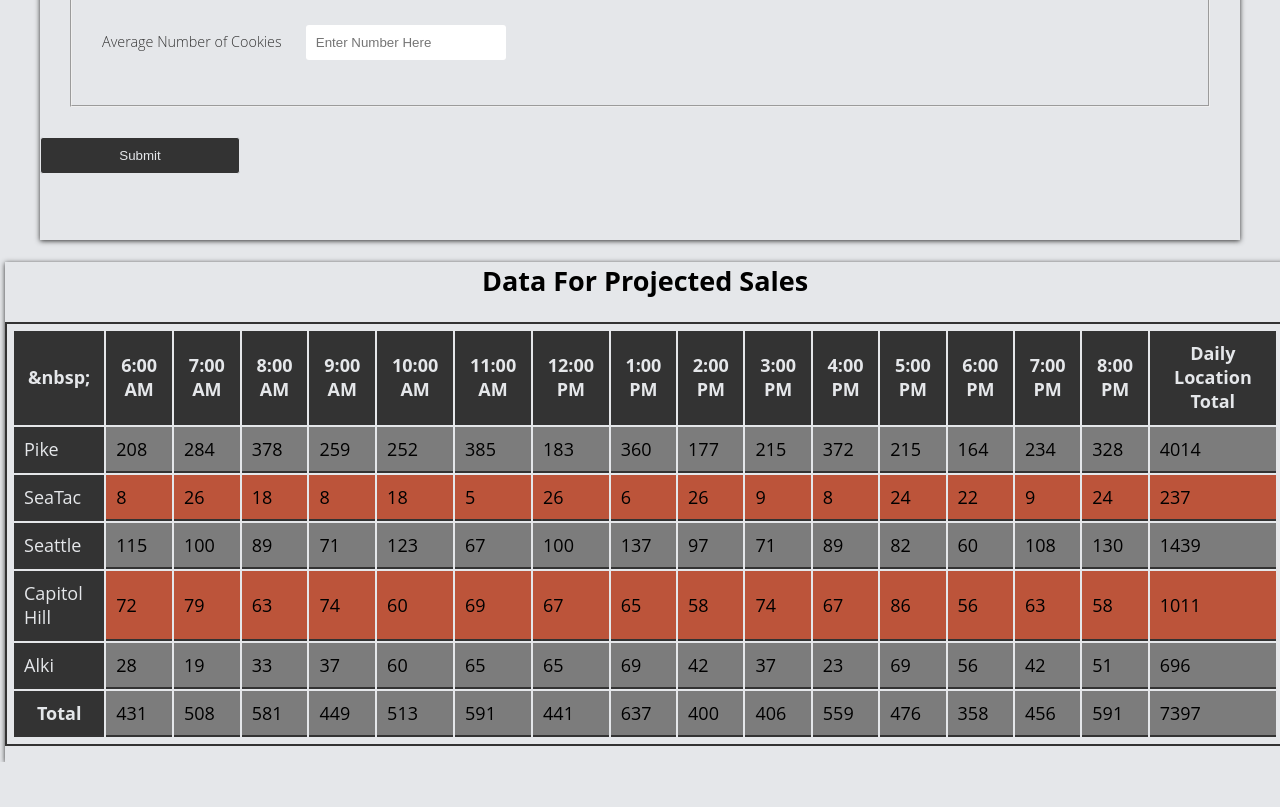
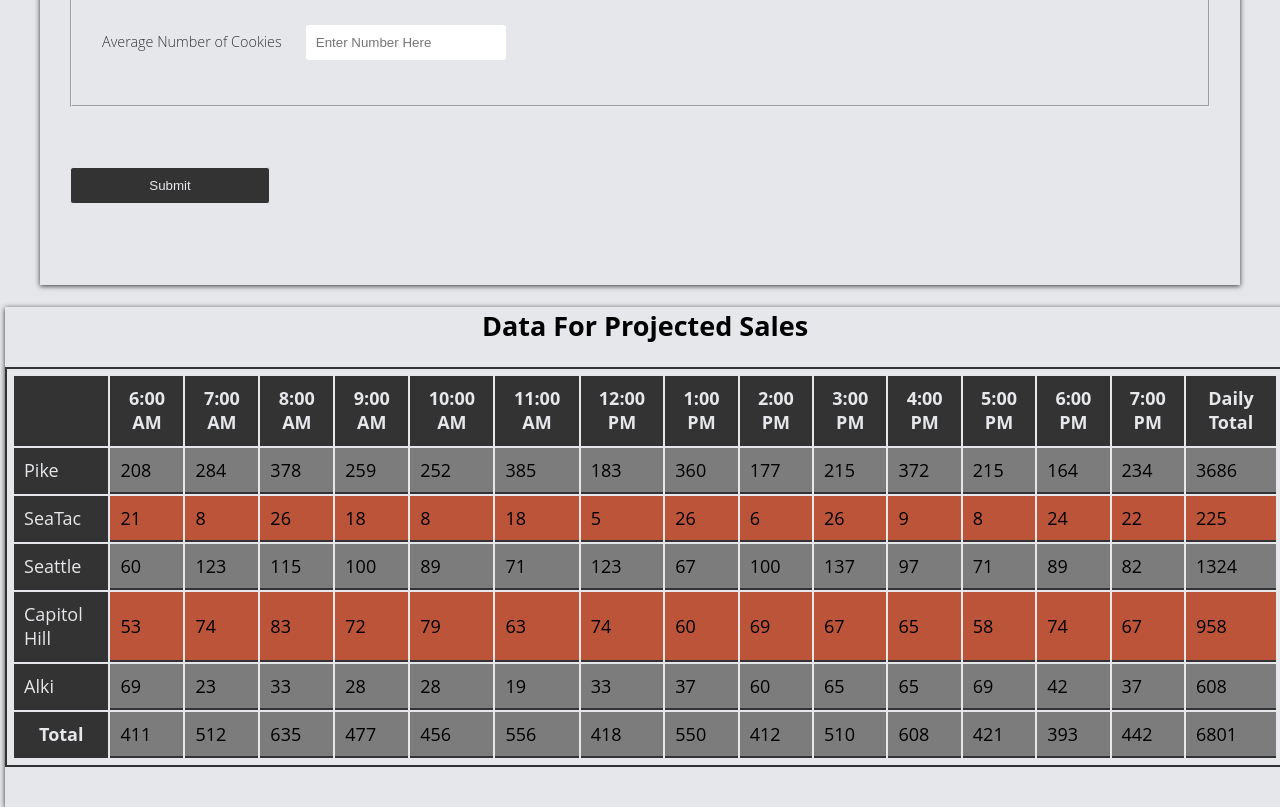
Before and after one commit to thuber32/lab-6, a plain HTML site: page sales.html in a window 1280 px wide. Shown: the part 1280-2087 px from the top of the page. Before the commit the page ends 2042 px from the top, so only its background shows below. Drawn offline with Linux system fonts and the light colour scheme.

Commit message:
Fixed submit button margin and changed string for blankCell

```diff
--- a/css/style.css
+++ b/css/style.css
@@ -266,6 +266,7 @@ input {
 }
 
 input[type="submit"]{
+    margin: 30px;
     background-color: #333;
     padding: 10px 30px;
     color:#e5e7ea;
--- a/js/app.js
+++ b/js/app.js
@@ -1,6 +1,6 @@
 'use strict';
 //Data -----------------------------------------------------------------------------------------------------------------------------------------
-var hours = ['6:00 AM', '7:00 AM', '8:00 AM', '9:00 AM', '10:00 AM', '11:00 AM', '12:00 PM', '1:00 PM', '2:00 PM', '3:00 PM', '4:00 PM', '5:00 PM', '6:00 PM', '7:00 PM', '8:00 PM'];
+var hours = ['6:00 AM', '7:00 AM', '8:00 AM', '9:00 AM', '10:00 AM', '11:00 AM', '12:00 PM', '1:00 PM', '2:00 PM', '3:00 PM', '4:00 PM', '5:00 PM', '6:00 PM', '7:00 PM'];
 var totalCookiesPerHour = [0,0,0,0,0,0,0,0,0,0,0,0,0,0,0];
 
 
@@ -85,16 +85,16 @@ function setUpTable(){
     var timeRow= document.createElement('tr');
     thead.appendChild (timeRow);
     var blankCell= document.createElement('th');
-    blankCell.innerText = '&nbsp;'; //creates a non breaking space (empty box)
+    blankCell.innerText = ''; //creates a non breaking space (empty box)
     timeRow.appendChild (blankCell);
     for (var i = 0; i < hours.length; i++) {
         var time= document.createElement('th');
         time.textContent = hours[i];
         timeRow.appendChild(time);
     }
-    var dailyLocationTotal= document.createElement('th');
-        dailyLocationTotal.textContent = 'Daily Location Total';
-        timeRow.appendChild(dailyLocationTotal);
+    var dailyTotal= document.createElement('th');
+        dailyTotal.textContent = 'Daily Total';
+        timeRow.appendChild(dailyTotal);
 }
 
 //creating the footer of the table
```
